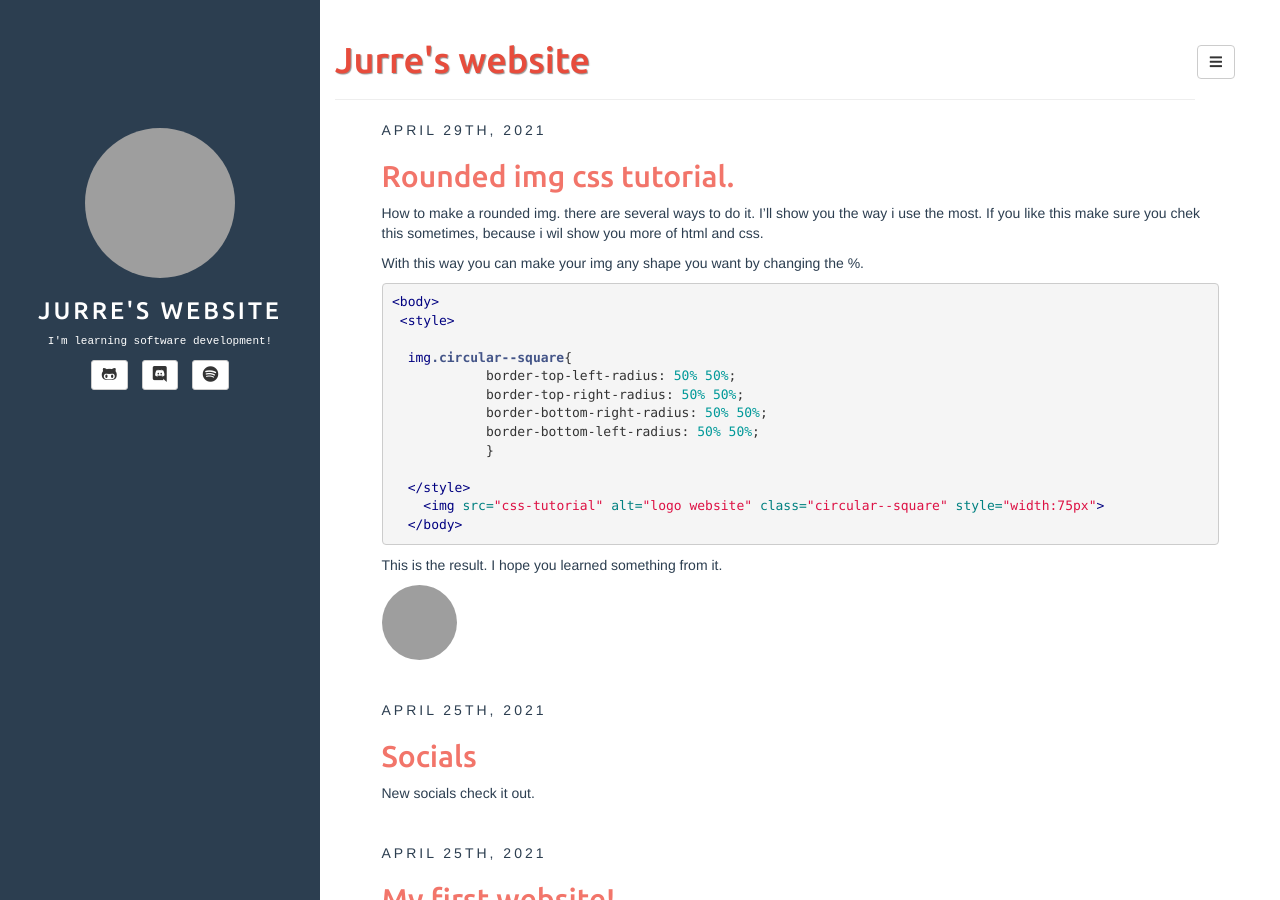
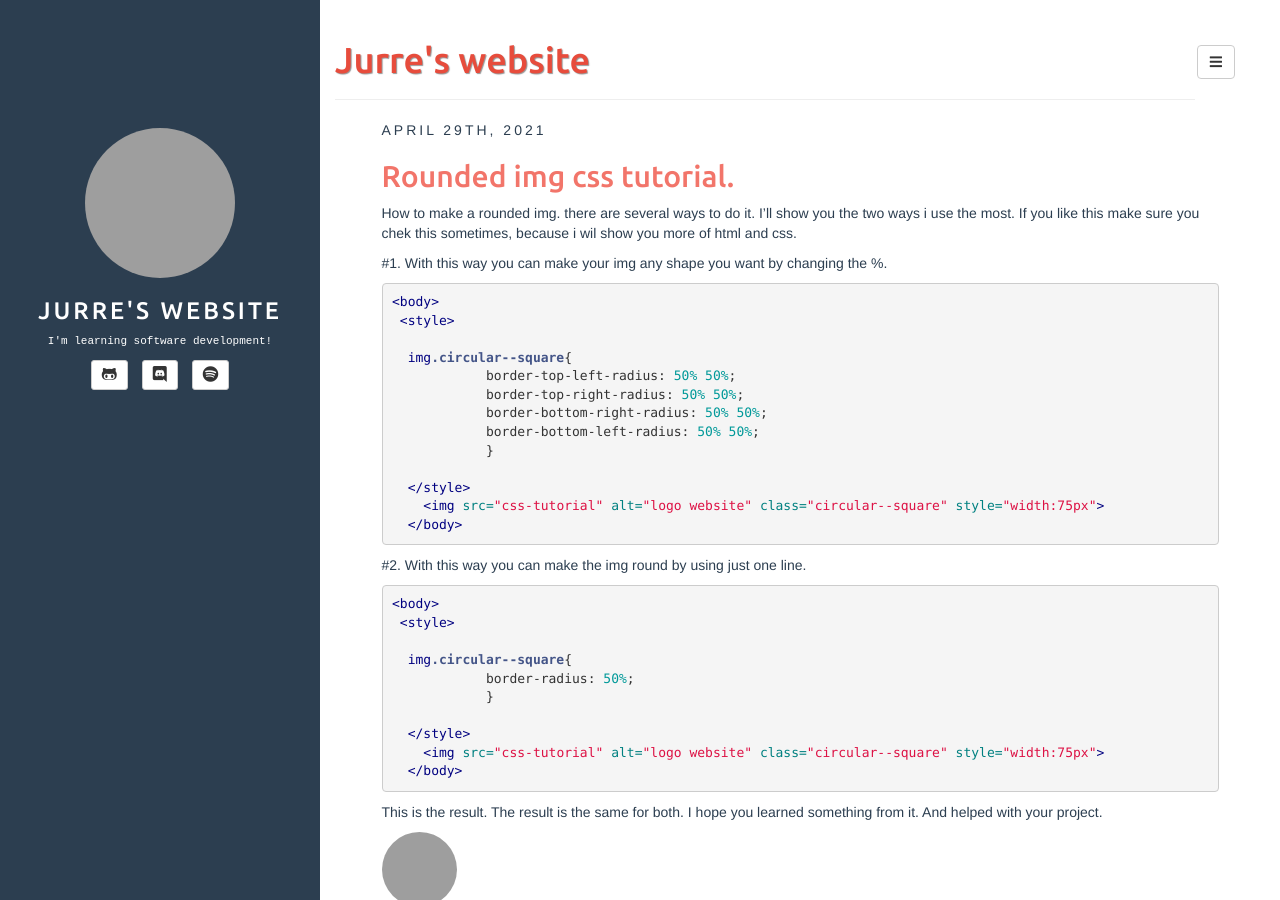
Before and after one commit to dbtek/dbyll, a Jekyll site: the page built from index.html, in a window 1280 px wide and 900 px high. Built offline with Jekyll 4.4.1, drawn with Linux system fonts in a browser that asks for light colours; the list of posts is cut into pages by our own code; grey boxes are pictures that could not be loaded.

Commit message:
Update 2021-04-29-css-img-rounded.md

```diff
--- a/_posts/2021-04-29-css-img-rounded.md
+++ b/_posts/2021-04-29-css-img-rounded.md
@@ -6,10 +6,10 @@ tags: [css, html, programming]
 fullview: true
 ---
 
-How to make a rounded img. there are several ways to do it. I'll show you the way i use the most. If you like this make sure you chek this sometimes,
+How to make a rounded img. there are several ways to do it. I'll show you the two ways i use the most. If you like this make sure you chek this sometimes,
 because i wil show you more of html and css.
 
-With this way you can make your img any shape you want by changing the %.
+#1. With this way you can make your img any shape you want by changing the %.
 {% highlight html %}
 <body>
  <style>
@@ -27,7 +27,23 @@ With this way you can make your img any shape you want by changing the %.
 {% endhighlight %}
 
 
-This is the result. I hope you learned something from it.
+#2. With this way you can make the img round by using just one line.
+{% highlight html %}
+<body>
+ <style>
+
+  img.circular--square{
+            border-radius: 50%;
+            }
+
+  </style>
+    <img src="css-tutorial" alt="logo website" class="circular--square" style="width:75px">
+  </body>
+{% endhighlight %}
+
+
+
+This is the result. The result is the same for both. I hope you learned something from it. And helped with your project.
 
 <body>
  <style>
```
